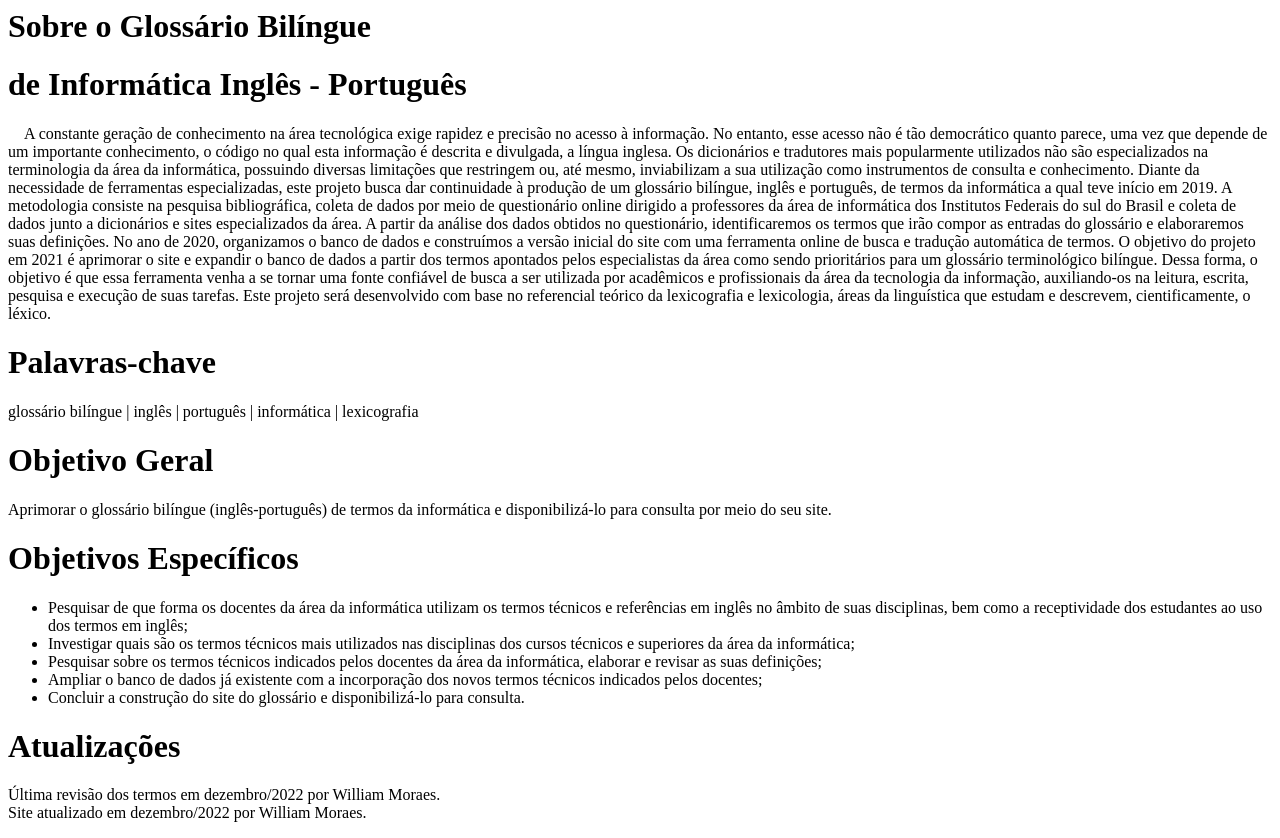
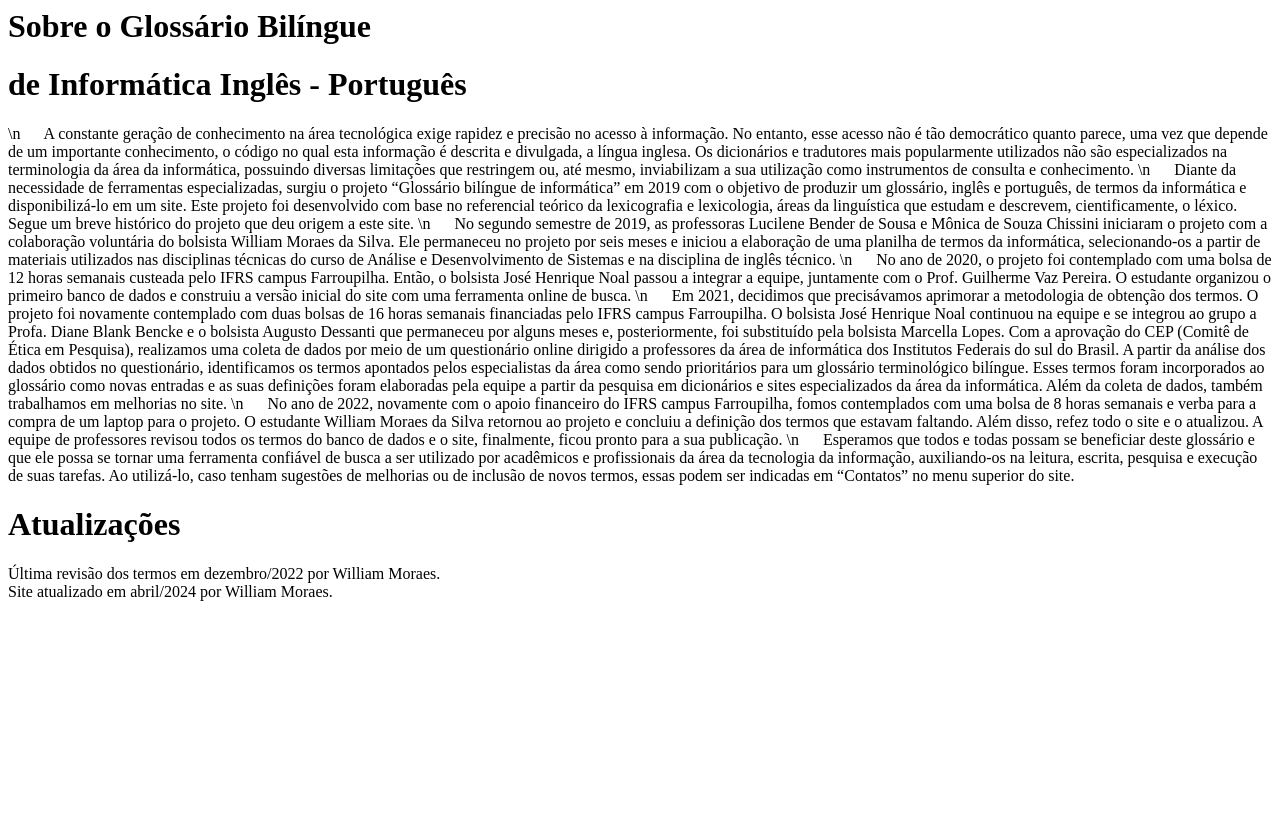
Before and after one commit to Glossario-Bilingue/Glossario, a CodeIgniter 4 app: the page made by CodeIgniter Code/app/Views/info/about.php in a window 1280 px wide. After the commit the page ends 601 px from the top, so only its background shows below. Run offline with PHP 8.4 and a stand-in for CodeIgniter, Linux system fonts and the light colour scheme; the template is opened without the code that fills it, so the values that code supplies are empty; some libraries are stand-ins or nearby versions.

Commit message:
Update about.php

```diff
--- a/CodeIgniter Code/app/Views/info/about.php
+++ b/CodeIgniter Code/app/Views/info/about.php
@@ -7,24 +7,18 @@
                         <div class="text-center my-5">
                             <h1 class="fw-bolder mb-3">Sobre o Glossário Bilíngue</h1>
                             <h1 class="fw-bolder mb-3">de Informática Inglês - Português</h1>
-                            <p class="lead fw-normal text-muted mb-4 text-justify">&nbsp;&nbsp;&nbsp;&nbsp;A constante geração de conhecimento na área tecnológica exige rapidez e precisão no acesso à informação. No entanto, esse acesso não é tão democrático quanto parece, uma vez que depende de um importante conhecimento, o código no qual esta informação é descrita e divulgada, a língua inglesa. Os dicionários e tradutores mais popularmente utilizados não são especializados na terminologia da área da informática, possuindo diversas limitações que restringem ou, até mesmo, inviabilizam a sua utilização como instrumentos de consulta e conhecimento.
-                            Diante da necessidade de ferramentas especializadas, este projeto busca dar continuidade à produção de um glossário bilíngue, inglês e português, de termos da informática a qual teve início em 2019. A metodologia consiste na pesquisa bibliográfica, coleta de dados por meio de questionário online dirigido a professores da área de informática dos Institutos Federais do sul do Brasil e coleta de dados junto a dicionários e sites especializados da área. A partir da análise dos dados obtidos no questionário, identificaremos os termos que irão compor as entradas do glossário e elaboraremos suas definições. No ano de 2020, organizamos o banco de dados e construímos a versão inicial do site com uma ferramenta online de busca e tradução automática de termos. O objetivo do projeto em 2021 é aprimorar o site e expandir o banco de dados a partir dos termos apontados pelos especialistas da área como sendo prioritários para um glossário terminológico bilíngue. Dessa forma, o objetivo é que essa ferramenta venha a se tornar uma fonte confiável de busca a ser utilizada por acadêmicos e profissionais da área da tecnologia da informação, auxiliando-os na leitura, escrita, pesquisa e execução de suas tarefas. Este projeto será desenvolvido com base no referencial teórico da lexicografia e lexicologia, áreas da linguística que estudam e descrevem, cientificamente, o léxico.</p>
-                            <h1>Palavras-chave</h1>
-                            <p class="lead fw-normal text-muted mb-4 text-center">glossário bilíngue | inglês | português | informática | lexicografia</p>
-                            <h1>Objetivo Geral</h1>
-                            <p class="lead fw-normal text-muted mb-4 text-center">Aprimorar o glossário bilíngue (inglês-português) de termos da informática e disponibilizá-lo para consulta por meio do seu site.
+                            <p class="lead fw-normal text-muted mb-4 text-justify">
+                                \n &nbsp;&nbsp;&nbsp;&nbsp; A constante geração de conhecimento na área tecnológica exige rapidez e precisão no acesso à informação. No entanto, esse acesso não é tão democrático quanto parece, uma vez que depende de um importante conhecimento, o código no qual esta informação é descrita e divulgada, a língua inglesa. Os dicionários e tradutores mais popularmente utilizados não são especializados na terminologia da área da informática, possuindo diversas limitações que restringem ou, até mesmo, inviabilizam a sua utilização como instrumentos de consulta e conhecimento.
+                                \n &nbsp;&nbsp;&nbsp;&nbsp; Diante da necessidade de ferramentas especializadas, surgiu o projeto “Glossário bilíngue de informática” em 2019 com o objetivo de produzir um  glossário, inglês e português, de termos da informática e disponibilizá-lo em um site. Este projeto foi desenvolvido com base no referencial teórico da lexicografia e lexicologia, áreas da linguística que estudam e descrevem, cientificamente, o léxico. Segue um breve histórico do projeto que deu origem a este site.
+                                \n &nbsp;&nbsp;&nbsp;&nbsp; No segundo semestre de 2019, as professoras Lucilene Bender de Sousa e Mônica de Souza Chissini iniciaram o projeto com a colaboração voluntária do bolsista William Moraes da Silva. Ele permaneceu no projeto por seis meses e iniciou a elaboração de uma planilha de termos da informática, selecionando-os a partir de materiais utilizados nas disciplinas técnicas do curso de Análise e Desenvolvimento de Sistemas e na disciplina de inglês técnico.
+                                \n &nbsp;&nbsp;&nbsp;&nbsp; No ano de 2020, o projeto foi contemplado com uma bolsa de 12 horas semanais custeada pelo IFRS campus Farroupilha. Então, o bolsista José Henrique Noal passou a integrar a equipe, juntamente com o Prof. Guilherme Vaz Pereira. O estudante organizou o primeiro banco de dados e construiu a versão inicial do site com uma ferramenta online de busca.
+                                \n &nbsp;&nbsp;&nbsp;&nbsp; Em 2021, decidimos que precisávamos aprimorar a metodologia de obtenção dos termos. O projeto foi novamente contemplado com duas bolsas de 16 horas semanais financiadas pelo IFRS campus Farroupilha. O bolsista José Henrique Noal continuou na equipe e se integrou ao grupo a Profa. Diane Blank Bencke e o bolsista Augusto Dessanti que permaneceu por alguns meses e, posteriormente, foi substituído pela bolsista Marcella Lopes. Com a aprovação do CEP (Comitê de Ética em Pesquisa), realizamos uma coleta de dados por meio de um questionário online dirigido a professores da área de informática dos Institutos Federais do sul do Brasil. A partir da análise dos dados obtidos no questionário, identificamos os termos apontados pelos especialistas da área como sendo prioritários para um glossário terminológico bilíngue. Esses termos foram incorporados ao glossário como novas entradas e as suas definições foram elaboradas pela equipe a partir da pesquisa em dicionários e sites especializados da área da informática. Além da coleta de dados, também trabalhamos em melhorias no site.
+                                \n &nbsp;&nbsp;&nbsp;&nbsp; No ano de 2022, novamente com o apoio financeiro do IFRS campus Farroupilha, fomos contemplados com uma bolsa de 8 horas semanais e verba para a compra de um laptop para o projeto. O estudante William Moraes da Silva retornou ao projeto e concluiu a definição dos termos que estavam faltando. Além disso, refez todo o site e o atualizou. A equipe de professores revisou todos os termos do banco de dados e o site, finalmente, ficou pronto para a sua publicação.
+                                \n &nbsp;&nbsp;&nbsp;&nbsp; Esperamos que todos e todas possam se beneficiar deste glossário e que ele possa se tornar uma ferramenta confiável de busca a ser utilizado por acadêmicos e profissionais da área da tecnologia da informação, auxiliando-os na leitura, escrita, pesquisa e execução de suas tarefas. Ao utilizá-lo, caso tenham sugestões de melhorias ou de inclusão de novos termos, essas podem ser indicadas em “Contatos” no menu superior do site.
                             </p>
-                            <h1>Objetivos Específicos</h1>
-                            <ul>
-                                <li class="lead fw-normal text-muted mb-4 text-justify">Pesquisar de que forma os docentes da área da informática utilizam os termos técnicos e referências em inglês no âmbito de suas disciplinas, bem como a receptividade dos estudantes ao uso dos termos em inglês;</li>
-                                <li class="lead fw-normal text-muted mb-4 text-justify">Investigar quais são os termos técnicos mais utilizados nas disciplinas dos cursos técnicos e superiores da área da informática;</li>
-                                <li class="lead fw-normal text-muted mb-4 text-justify">Pesquisar sobre os termos técnicos indicados pelos docentes da área da informática, elaborar e revisar as suas definições;</li>
-                                <li class="lead fw-normal text-muted mb-4 text-justify">Ampliar o banco de dados já existente com a incorporação dos novos termos técnicos indicados pelos docentes;</li>
-                                <li class="lead fw-normal text-muted mb-4 text-justify">Concluir a construção do site do glossário e disponibilizá-lo para consulta.</li>
-                            </ul>
                             <h1>Atualizações</h1>
                             <p class="lead fw-normal text-muted mb-4 text-center">Última revisão dos termos em dezembro/2022 por William Moraes.<br/>
-                            Site atualizado em dezembro/2022 por William Moraes.</p>
+                            Site atualizado em abril/2024 por William Moraes.</p>
                         </div>
                     </div>
                 </div>
```
